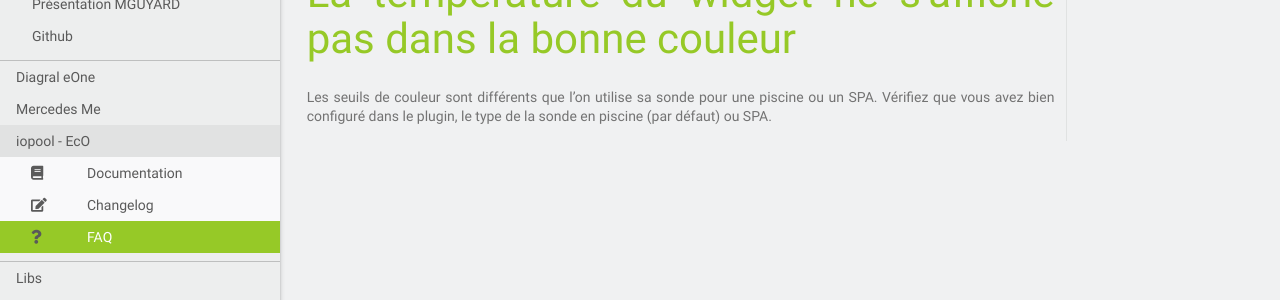
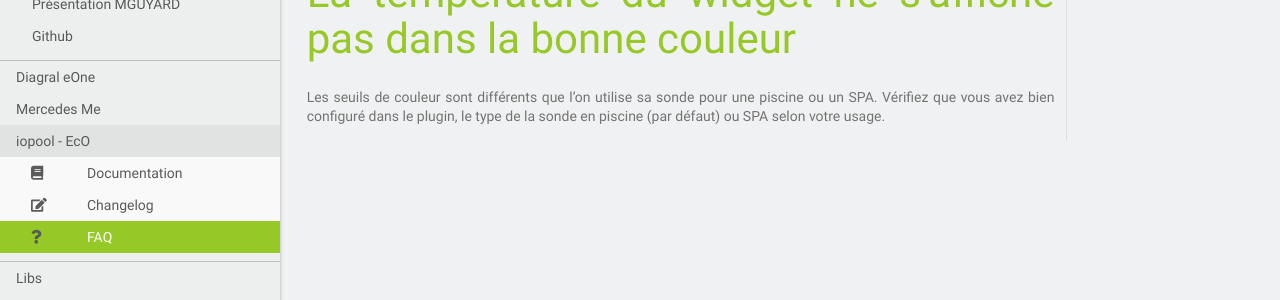
Before and after one commit to mguyard/Jeedom-Documentations, a Jekyll site: the page built from fr_FR/iopool_EcO/faq.md, in a window 1280 px wide and 900 px high. Shown: the part 136-436 px from the top of the window. Built offline with Jekyll 4.4.1, drawn with Linux system fonts in a browser that asks for light colours; our own code applies the rules of GitHub Pages for plain Markdown files.

Commit message:
FAQ - iopool_EcO

```diff
--- a/fr_FR/iopool_EcO/faq.md
+++ b/fr_FR/iopool_EcO/faq.md
@@ -1,4 +1,4 @@
 # La température du widget ne s'affiche pas dans la bonne couleur
 
 Les seuils de couleur sont différents que l'on utilise sa sonde pour une piscine ou un SPA.
-Vérifiez que vous avez bien configuré  dans le plugin, le type de la sonde en piscine (par défaut) ou SPA.
+Vérifiez que vous avez bien configuré dans le plugin, le type de la sonde en piscine (par défaut) ou SPA selon votre usage.
```
